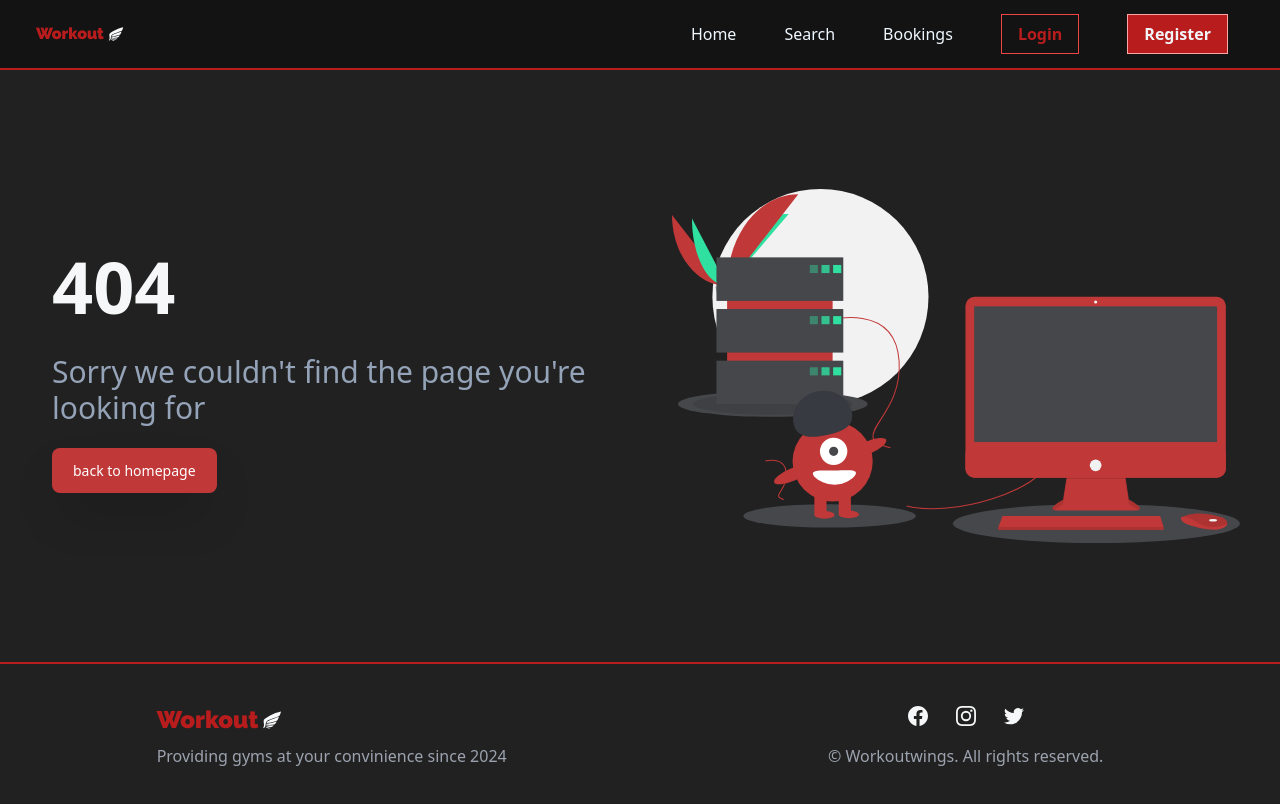
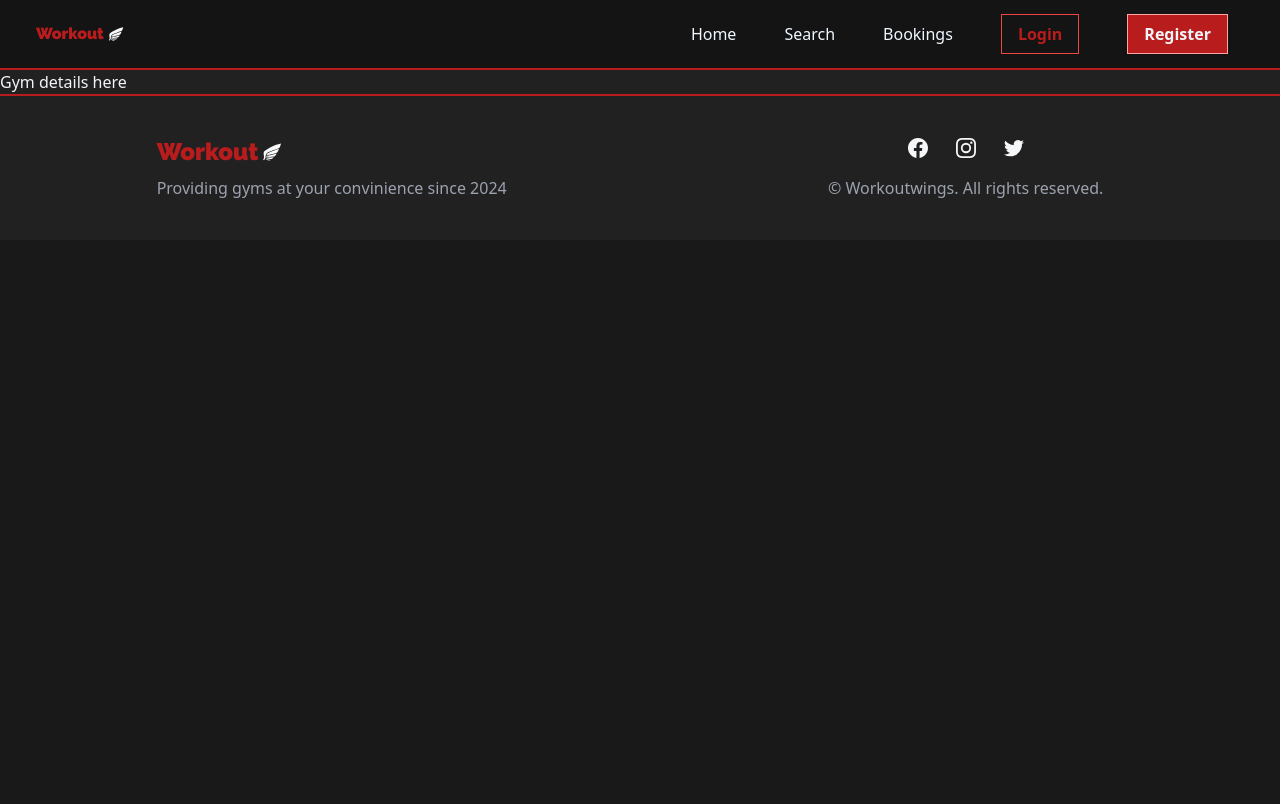
Before and after one commit to pesto-students/frontend-repo-titans, a React (Vite) app: page /gymDetails/1 in a window 1280 px wide. Shown: the top 804 px of the page. Built offline with nearby package versions, Linux system fonts and the light colour scheme; no server answers.

Commit message:
Added redirection to gymDetrails page from gm search card click

```diff
--- a/src/App.jsx
+++ b/src/App.jsx
@@ -29,7 +29,7 @@ function App() {
               <Route path='/bookings' element={<Bookings />} />
               <Route path='/login' element={<Login />} />
               <Route path='/register' element={<Register />} />
-              <Route path='/gymDetails' element={<GymDetails />} />
+              <Route path='/gymDetails/:id' element={<GymDetails />} />
               <Route path='*' element={<PageNotFound />} />
               <Route
                 path='/user'
--- a/src/Pages/GymUserPages/GymDetails.jsx
+++ b/src/Pages/GymUserPages/GymDetails.jsx
@@ -1,6 +1,9 @@
 import React from 'react'
+import { useParams } from 'react-router-dom'
 
-function GymDetails() {
+function GymDetails(props) {
+  const { id } = useParams(); //This is the gym id
+
   return (
     <div>
       Gym details here
--- a/src/components/GymCard.jsx
+++ b/src/components/GymCard.jsx
@@ -2,7 +2,7 @@ import React from 'react';
 import WWButton from './WWButton';
 // import { FiStar } from 'react-icons/fi';
 
-const GymCard = ({ gymName, imageSrc, rating }) => {
+const GymCard = ({ gymName, imageSrc, rating, gymId }) => {
     return (
         <div className="relative bg-black text-white rounded-lg overflow-hidden shadow-lg">
             <img src={imageSrc} alt={gymName} className="w-full h-64 object-cover" />
@@ -26,7 +26,7 @@ const GymCard = ({ gymName, imageSrc, rating }) => {
             </div>
             <div className="absolute bottom-0 left-0 right-0 bg-black bg-opacity-40 backdrop-blur p-4 flex justify-between items-center">
                 <span className="text-lg font-semibold">{gymName}</span>
-                <WWButton variant="v4" minWidth="6rem" text="View Details" className="rounded-full" />
+                <WWButton variant="v4" to={`/gymDetails/${gymId}`} minWidth="6rem" text="View Details" className="rounded-full" />
             </div>
         </div>
     );
```
